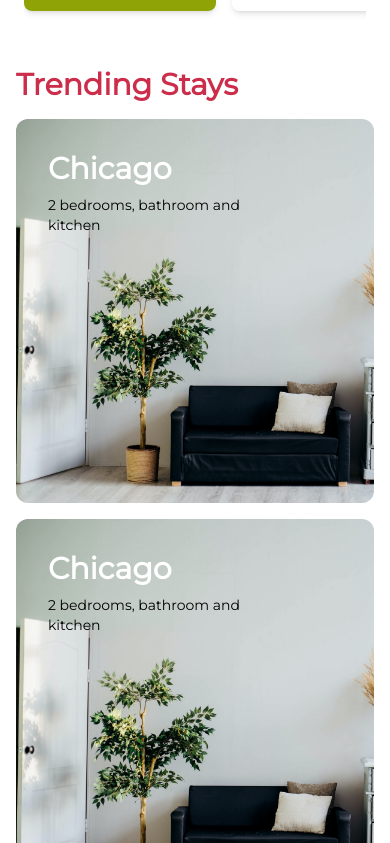
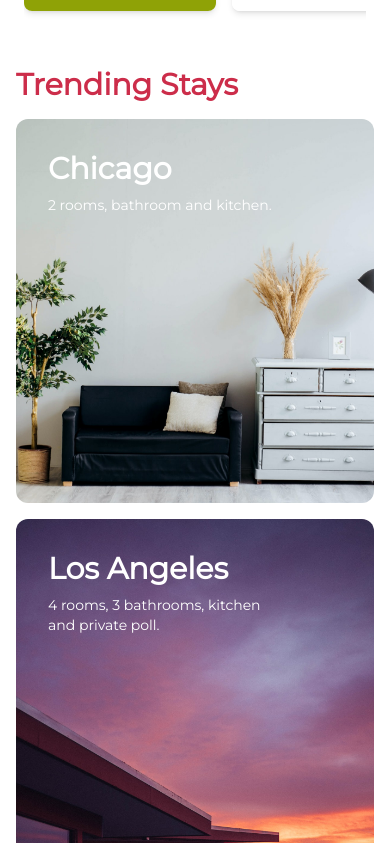
Before and after one commit to cristianiniguez/curso-basico-tailwind, a React (Vite) app: page / in a window 390 px wide. Shown: the part 921-1764 px from the top of the page. Built offline with nearby package versions, Linux system fonts and the light colour scheme.

Commit message:
proyecto: haciendo responsivo nuestro proyecto - rentas destacadas

```diff
--- a/src/components/sections/TrendingStays.jsx
+++ b/src/components/sections/TrendingStays.jsx
@@ -1,8 +1,31 @@
-const TrendingStaysCard = () => {
+const trendingStays = [
+  {
+    className: 'bg-chicago col-span-full',
+    title: 'Chicago',
+    description: '2 rooms, bathroom and kitchen.',
+  },
+  {
+    className: 'bg-la row-span-2',
+    title: 'Los Angeles',
+    description: '4 rooms, 3 bathrooms, kitchen and private poll.',
+  },
+  {
+    className: 'bg-miami',
+    title: 'Miami',
+    description: '3 rooms, 2 bathrooms, kitchen and amazing sea view.',
+  },
+  {
+    className: 'bg-bali',
+    title: 'Bali',
+    description: '2 rooms, 2 bathrooms, kitchen and private pool.',
+  },
+];
+
+const TrendingStaysCard = ({ className, title, description }) => {
   return (
-    <div className='h-96 bg-chicago bg-cover rounded-xl'>
-      <p className='card-title'>Chicago</p>
-      <p className='text-sm pl-8 text-black mr-24'>2 bedrooms, bathroom and kitchen</p>
+    <div className={`w-full h-full ${className} bg-cover bg-center rounded-xl`}>
+      <p className='card-title'>{title}</p>
+      <p className='text-sm lg:text-lg pl-8 text-white mr-24'>{description}</p>
     </div>
   );
 };
@@ -11,9 +34,10 @@ const TrendingStays = () => {
   return (
     <section className='p-4' id='trending-stays'>
       <p className='text-3xl text-primary font-semibold pb-4'>Trending Stays</p>
-      <div className='flex flex-col space-y-4 items-center justify-center'>
-        <TrendingStaysCard />
-        <TrendingStaysCard />
+      <div className='grid gap-4 grid-cols-1 lg:grid-cols-2 auto-rows-[24rem]'>
+        {trendingStays.map((t, i) => (
+          <TrendingStaysCard key={`trending-stay-${i}`} {...t} />
+        ))}
       </div>
     </section>
   );
```
